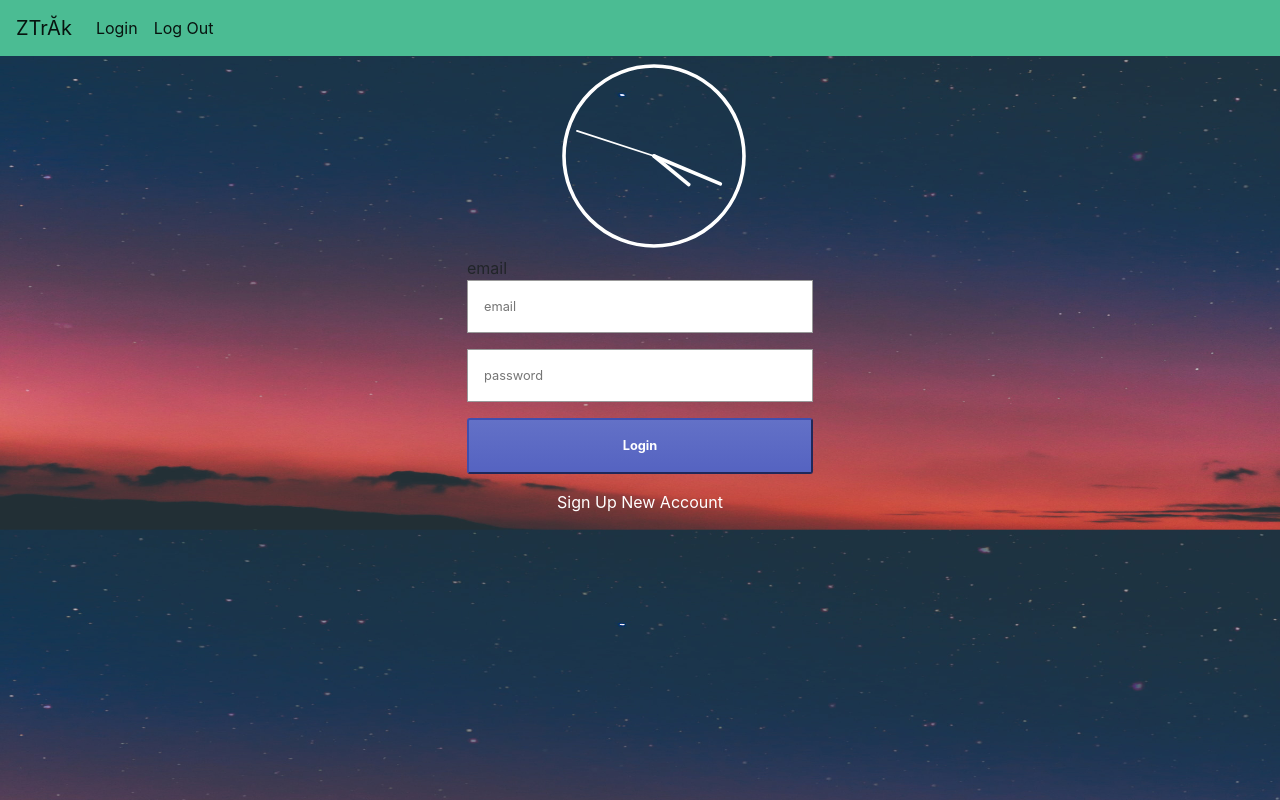
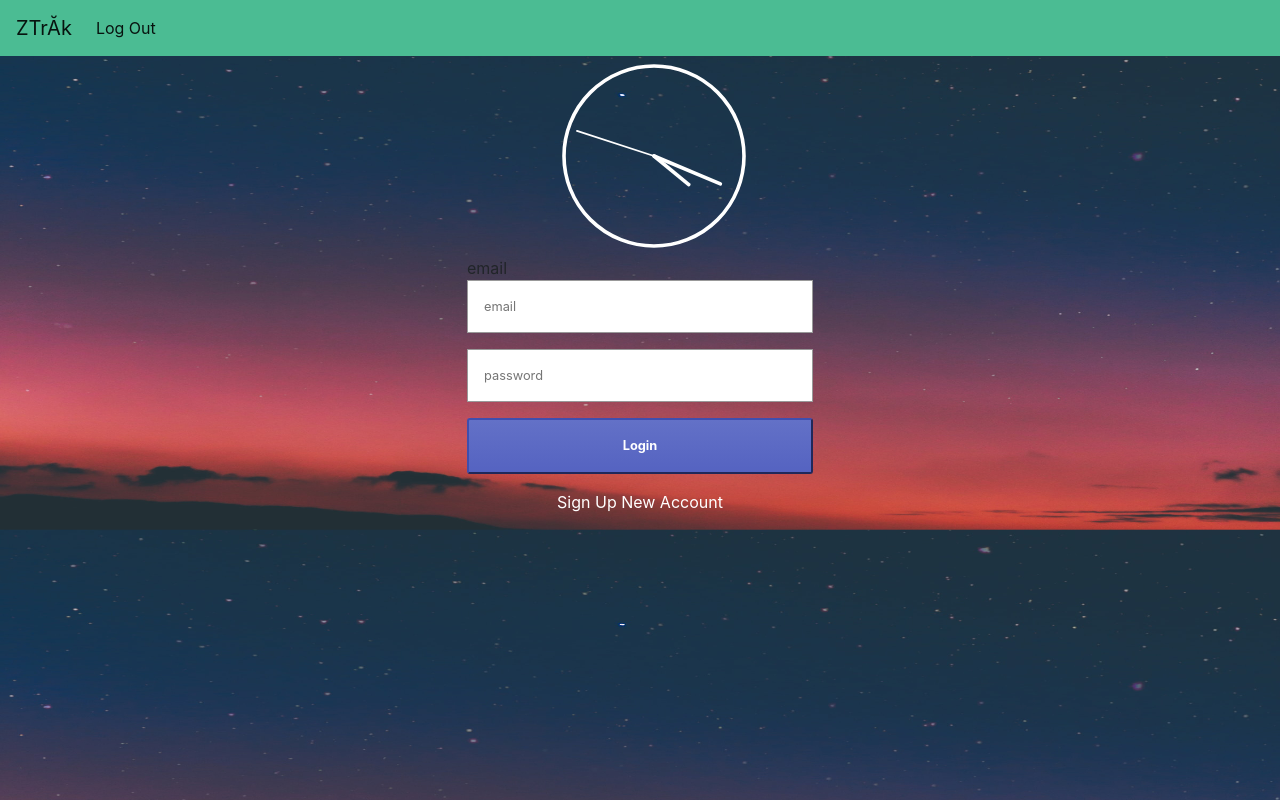
Before and after one commit to kennyqng/Ztrak, a React (Create React App) app in the folder client/: page / in a window 1280 px wide. Built offline with nearby package versions, Linux system fonts and the light colour scheme; no server answers.

Commit message:
logout styling

```diff
--- a/client/src/components/Navbar/Navbar.js
+++ b/client/src/components/Navbar/Navbar.js
@@ -20,18 +20,6 @@
       </Link>
       <div>
         <ul className="navbar-nav">
-          <li className="nav-item">
-            <Link
-              to="/"
-              className={
-                window.location.pathname === "/"
-                  ? "nav-link active"
-                  : "nav-link"
-              }
-            >
-              Login
-            </Link>
-          </li>
           <li
             onClick={handleLogout}
             className="nav-item"
```
